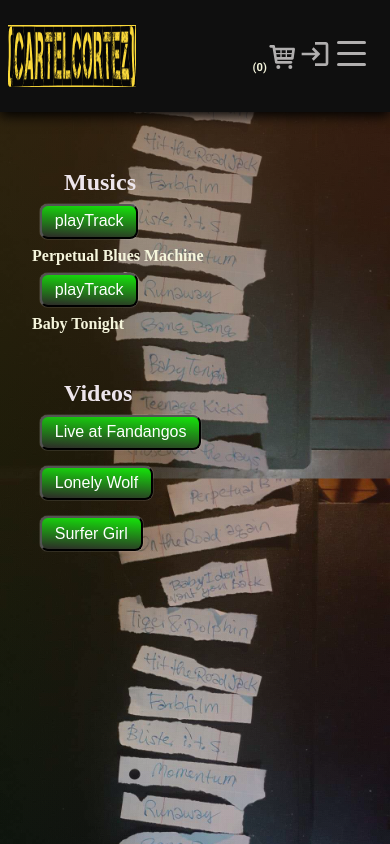
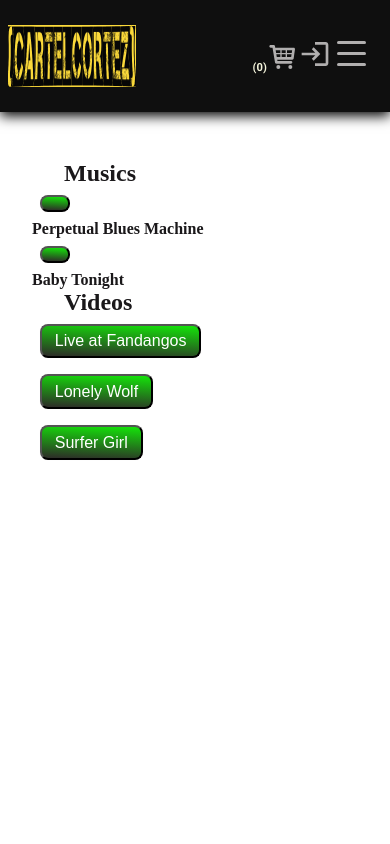
Before and after one commit to joaoaugusto-jesus/Band_website, a Next.js app: page /media in a window 390 px wide. Shown: the top 844 px of the page. Built offline with nearby package versions, Linux system fonts and the light colour scheme; a web font is replaced by a local one.

Commit message:
wip fixed media query on hero component merchandise and fixed media page

```diff
--- a/src/app/components/Card/Card.module.css
+++ b/src/app/components/Card/Card.module.css
@@ -163,20 +163,22 @@
   @media (max-width: 360px) {
 
     .card {
-      margin: 10px;
+      margin: 4px;
       width: 220px;
       height: auto;
 
     }
     .card img {
       width: 50%;
+
     }
     .name{
-      font-size: 0.7rem;
+      font-size: 12px;
     }
 
     .price{
       margin-top: 0;
+      font-size: 12px;
 
   }
   }
--- a/src/app/components/Hero/Hero.module.css
+++ b/src/app/components/Hero/Hero.module.css
@@ -1,7 +1,7 @@
 .layout {
     position: relative;
     width: 100%;
-
+    height: auto;
     z-index: 0; /* Lower z-index for background */
 }
 
--- a/src/app/media/Media.module.css
+++ b/src/app/media/Media.module.css
@@ -1,6 +1,10 @@
 
 .layout{
 
+    margin: 0;
+    padding: 0;
+    width: 100%;
+    height: 100vh;
     display: flex;
     flex-direction: column;
 }
@@ -15,18 +19,18 @@
 }
 
 .listMusics{
-    position: absolute;
-    top: 20%;
+
+    margin-top: 8rem;
 }
 
 .listVideos{
-    position: absolute;
+
     top: 45%;
 }
 
 
 .subtitle{
-    color: rgb(237, 229, 236);
+    color: rgb(26, 24, 26);
     font-size: 1.5rem;
     font-family: 'Chau Philomene One', cursive;
     margin-left: 2rem;
@@ -36,29 +40,29 @@
 
 .audioContainer h3
 {
-    color: rgb(237, 229, 236);
+    color: rgb(26, 24, 26);
     font-size: 1.5rem;
     font-family: 'Chau Philomene One', cursive;
 
     text-align:center;
     padding: 1rem;
-    position: absolute;
+
     top: 20%;
     left: 55%;
     width: 25rem;
 }
 .musicDisplay{
-    color:beige;
+    color: rgb(26, 24, 26);
     font-size: 1.4rem;
 }
 .videoContainer h3
 {
-    color: rgb(237, 229, 236);
+    color: rgb(26, 24, 26);
     font-size: 1.5rem;
     font-family: 'Chau Philomene One', cursive;
     text-align:center;
     padding: 1rem;
-    position: absolute;
+
     top: 20%;
     left: 55%;
     width: 25rem;
@@ -69,7 +73,7 @@
 .videoPlayer {
     width: auto;
     height: 18rem;
-    position: absolute;
+
     top: 25%;
     right: 2rem;
     z-index: 1; /* Ensure it appears above the layout background */
@@ -81,7 +85,7 @@
     width: 35%;
 
     object-fit: contain;
-    position: absolute;
+
     top: 25%;
     right: 6rem;
     z-index: 1; /* Ensure it appears above the layout background */
@@ -101,7 +105,7 @@
     }
 
     .musicDisplay{
-        color:beige;
+        color: rgb(26, 24, 26);
         font-size: 1rem;
     }
     .audioContainer h3{
--- a/src/app/media/page.js
+++ b/src/app/media/page.js
@@ -104,7 +104,7 @@ export default function Media() {
     return (
       <>
         <Navbar />
-        <LayoutBg />
+
         <div className={styles.layout}>
 
 
@@ -117,7 +117,7 @@ export default function Media() {
                       className={`${styles.musicButton} ${currentTrack?.name === track.name && isPlaying ? styles.active : ''}`}
                       onClick={() => playTrack(track)}
                     >
-                     playTrack
+
                     </Button>
                     <h1 className={styles.musicDisplay}> {track.name}</h1>
                   </li>
```
